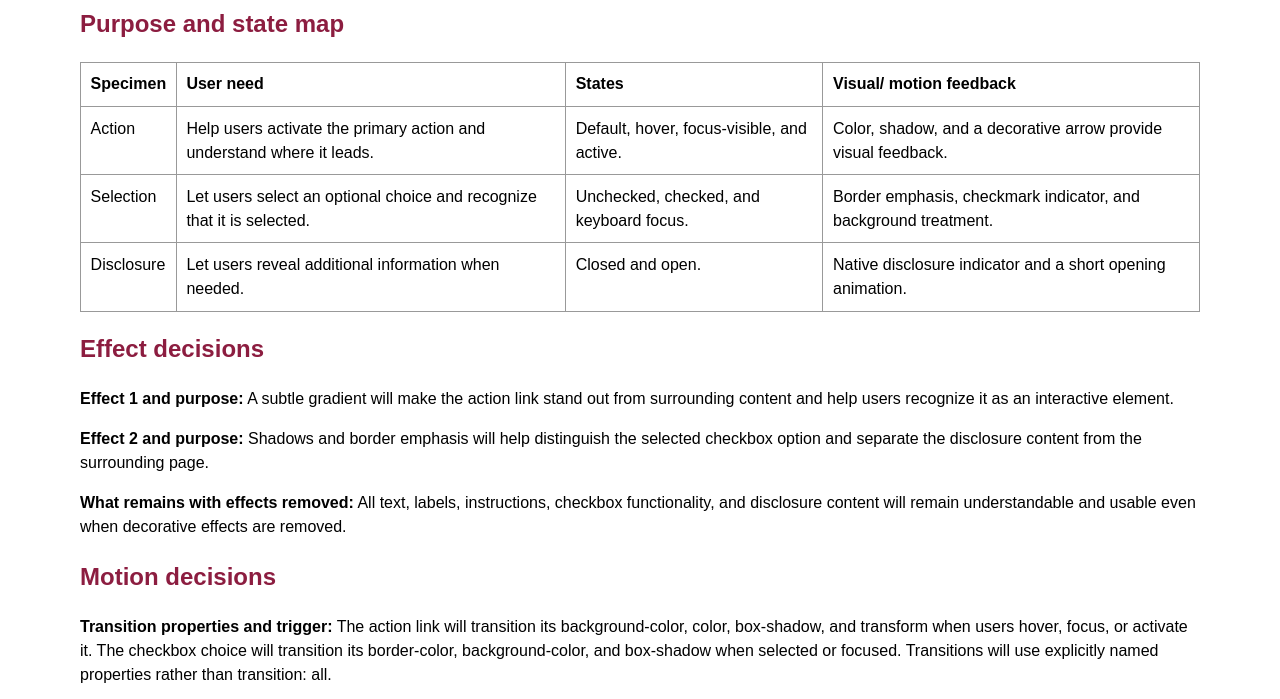
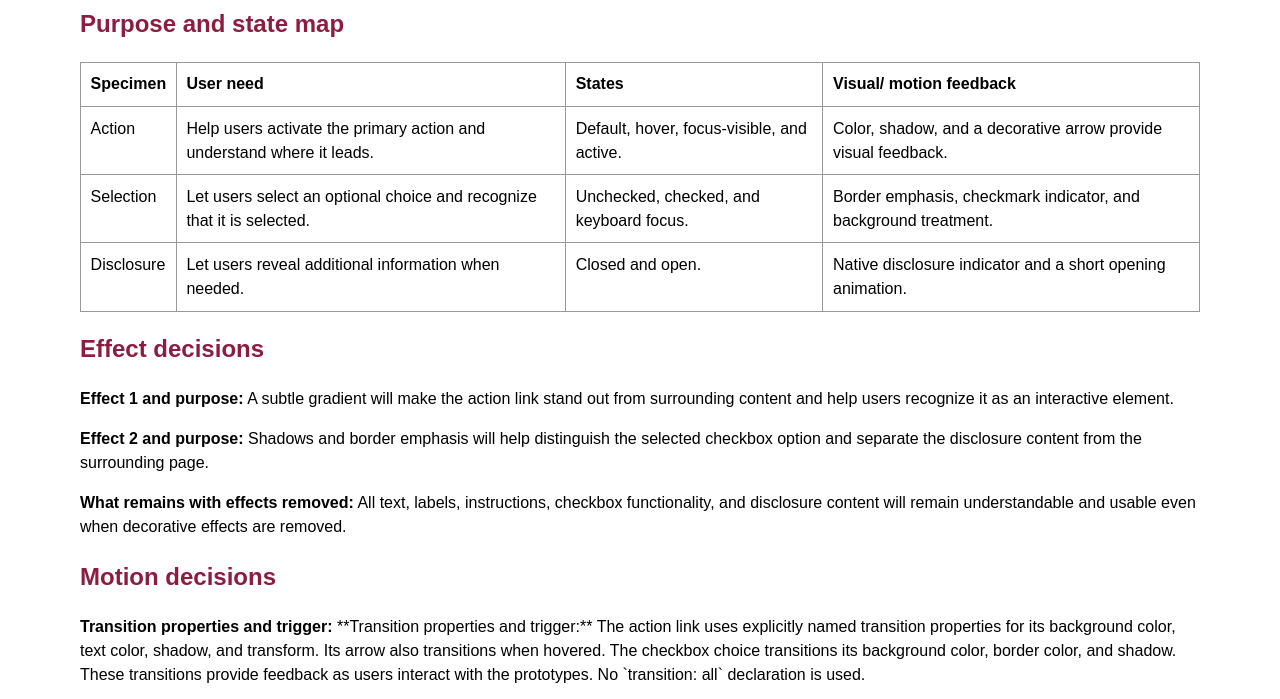
Before and after one commit to cteubank-ux/Module6-State-and-Motion-Practice-Starter, a plain HTML site: page prototype-plan.html in a window 1280 px wide. Shown: the part 101-800 px from the top of the page. Drawn offline with Linux system fonts and the light colour scheme.

Commit message:
Update prototype-plan.html

```diff
--- a/prototype-plan.html
+++ b/prototype-plan.html
@@ -61,7 +61,7 @@
         <p><strong>What remains with effects removed:</strong> All text, labels, instructions, checkbox functionality, and disclosure content will remain understandable and usable even when decorative effects are removed.</p>
 
         <h2>Motion decisions</h2>
-        <p><strong>Transition properties and trigger:</strong> The action link will transition its background-color, color, box-shadow, and transform when users hover, focus, or activate it. The checkbox choice will transition its border-color, background-color, and box-shadow when selected or focused. Transitions will use explicitly named properties rather than transition: all.</p>
+        <p><strong>Transition properties and trigger:</strong> **Transition properties and trigger:** The action link uses explicitly named transition properties for its background color, text color, shadow, and transform. Its arrow also transitions when hovered. The checkbox choice transitions its background color, border color, and shadow. These transitions provide feedback as users interact with the prototypes. No `transition: all` declaration is used.</p>
         <p><strong>Keyframe purpose and trigger:</strong> A short fade-and-rise animation will provide visual feedback when the disclosure is opened. The animation will run once and will not hide or delay access to the disclosure content.</p>
         <p><strong>Reduced-motion alternative:</strong> When prefers-reduced-motion is enabled, the disclosure animation will be removed and transitions will be minimized. All interactive states, focus indicators, and selected-state feedback will remain visible and functional.</p>
 
```
